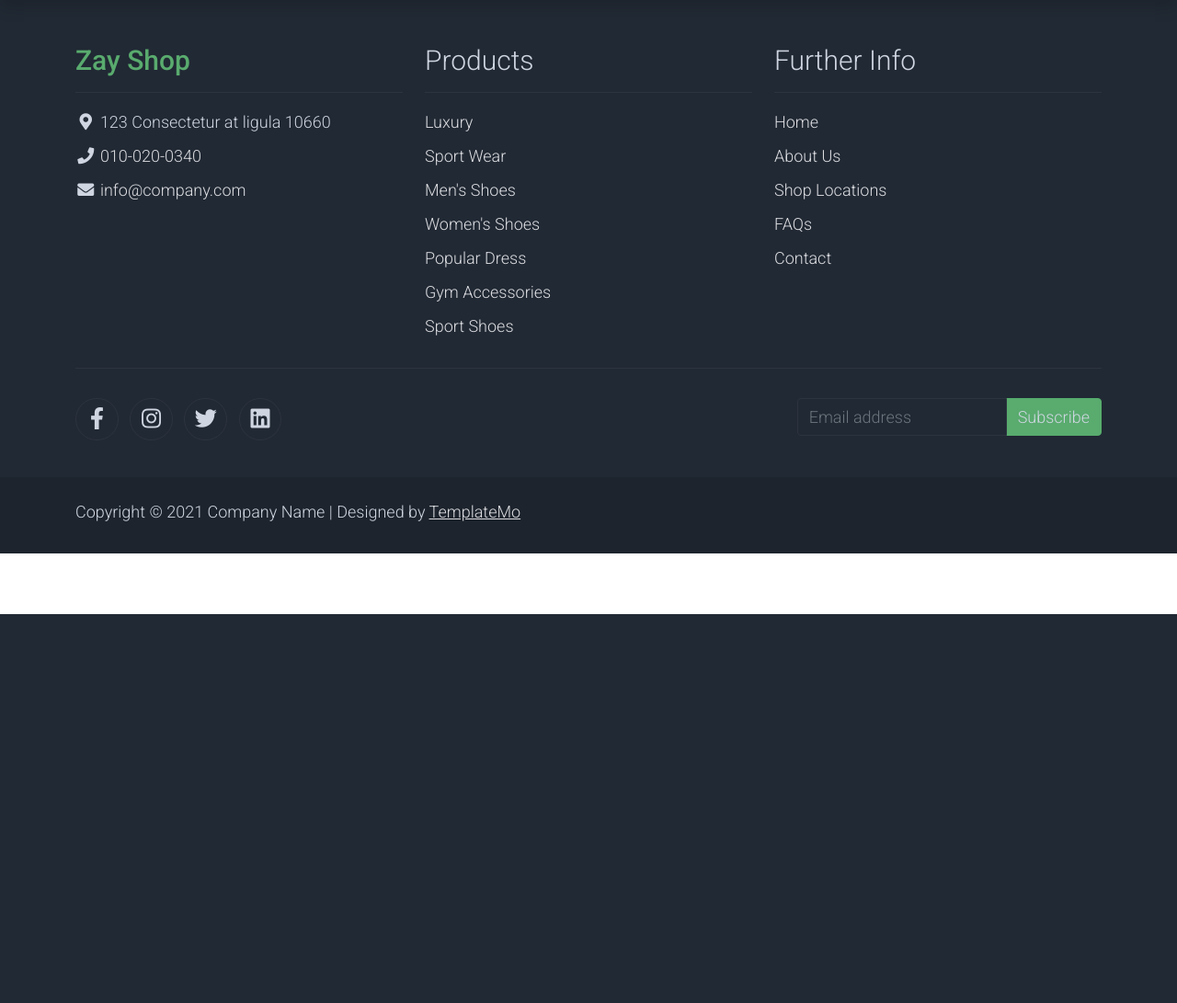
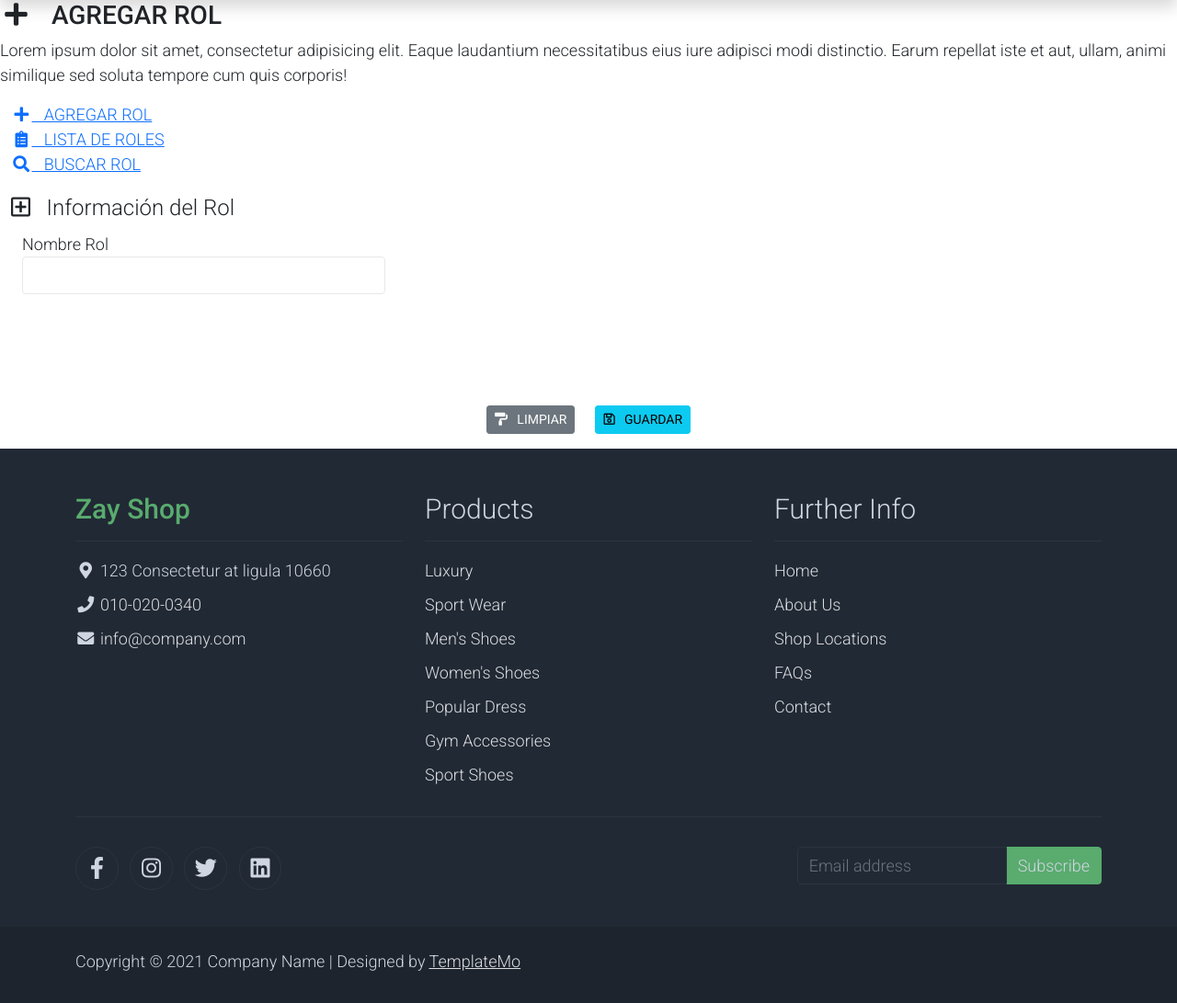
Before and after one commit to ProfeAlbeiro/ejemplo_appwebphp, a PHP site: template views/modules/01_users/create_rol.view.php in a window 1280 px wide. Shown: the part 132-1223 px from the top of the page at 92% size. Before the commit the page ends 800 px from the top, so only its background shows below. Run offline with PHP 8.4, Linux system fonts and the light colour scheme; the template is opened without the code that fills it, so the values that code supplies are empty; some libraries are stand-ins or nearby versions.

Commit message:
6. Persistencia a la Base de Datos. CRUD Roles (Modelo - Controlador - Vista)

```diff
--- a/views/modules/01_users/create_rol.view.php
+++ b/views/modules/01_users/create_rol.view.php
@@ -0,0 +1,47 @@
+<!-- Page header -->
+<div class="full-box page-header">
+    <h3 class="text-left">
+        <i class="fas fa-plus fa-fw"></i> &nbsp; AGREGAR ROL
+    </h3>
+    <p class="text-justify">
+        Lorem ipsum dolor sit amet, consectetur adipisicing elit. Eaque laudantium necessitatibus eius iure adipisci modi distinctio. Earum repellat iste et aut, ullam, animi similique sed soluta tempore cum quis corporis!
+    </p>
+</div>
+<div class="container-fluid">
+    <ul class="full-box list-unstyled page-nav-tabs">
+        <li>
+            <a class="active" href="item-new.html"><i class="fas fa-plus fa-fw"></i> &nbsp; AGREGAR ROL</a>
+        </li>
+        <li>
+            <a href="item-list.html"><i class="fas fa-clipboard-list fa-fw"></i> &nbsp; LISTA DE ROLES</a>
+        </li>
+        <li>
+            <a href="item-search.html"><i class="fas fa-search fa-fw"></i> &nbsp; BUSCAR ROL</a>
+        </li>
+    </ul>
+</div>
+
+<!--CONTENT-->
+<div class="container-fluid">
+    <form action="" method="post" class="form-neon" autocomplete="off">
+        <fieldset>
+            <legend><i class="far fa-plus-square"></i> &nbsp; Información del Rol</legend>
+            <div class="container-fluid">
+                <div class="row">
+                    <div class="col-12 col-md-4">
+                        <div class="form-group">
+                            <label for="item_nombre" class="bmd-label-floating">Nombre Rol</label>
+                            <input type="text" pattern="[a-zA-záéíóúÁÉÍÓÚñÑ0-9 ]{1,140}" class="form-control" name="nombreRol" id="item_nombre" maxlength="140">
+                        </div>
+                    </div>
+                </div>
+            </div>
+        </fieldset>
+        <br><br><br>
+        <p class="text-center" style="margin-top: 40px;">
+            <button type="reset" class="btn btn-raised btn-secondary btn-sm"><i class="fas fa-paint-roller"></i> &nbsp; LIMPIAR</button>
+            &nbsp; &nbsp;
+            <button type="submit" class="btn btn-raised btn-info btn-sm"><i class="far fa-save"></i> &nbsp; GUARDAR</button>
+        </p>
+    </form>
+</div>
```
Also changed, not shown: controllers/Roles.php (+5 -2 lines), views/roles/admin/admin.view.php (+0 -14 lines), views/roles/admin/header.view.php (+44 -15 lines).
